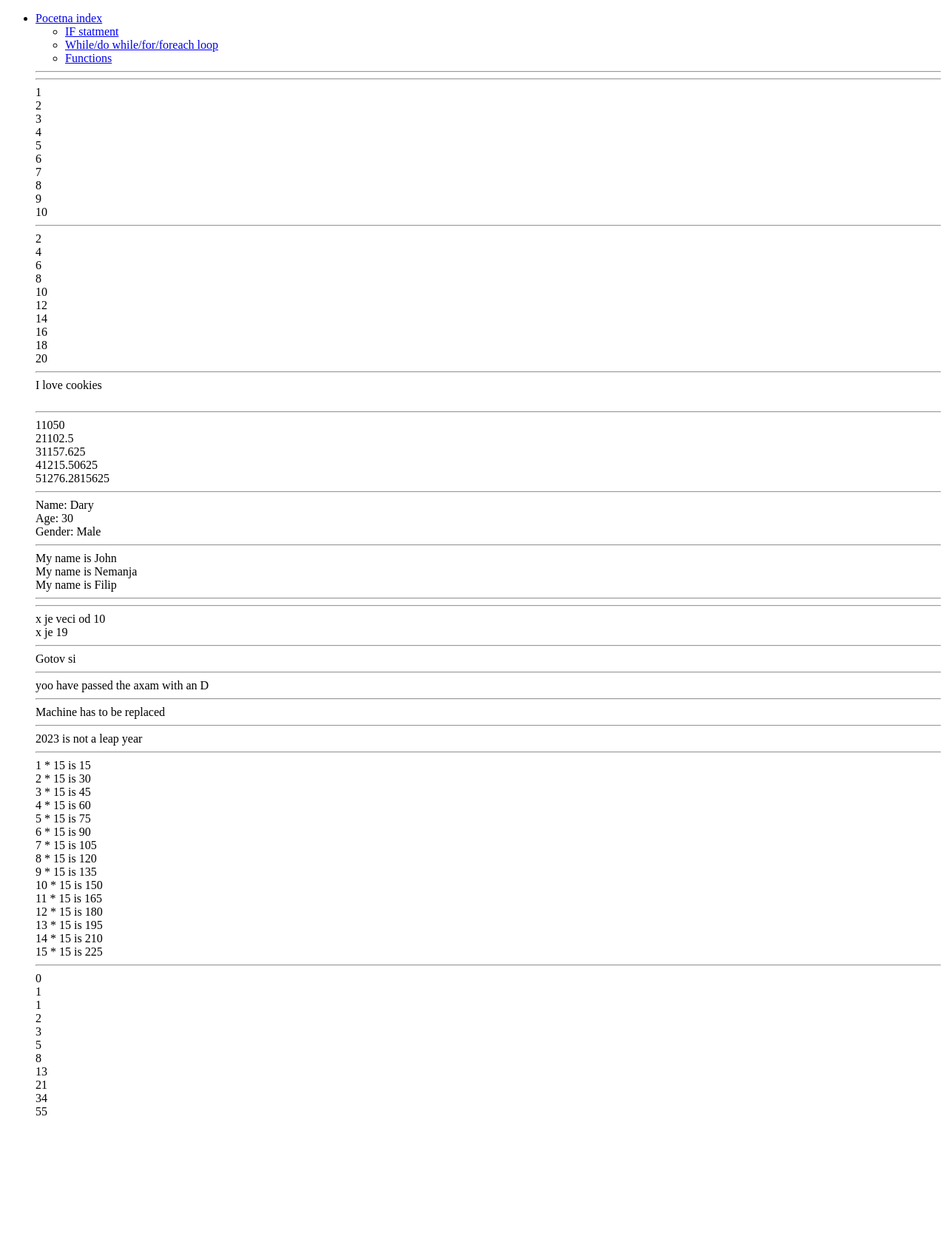
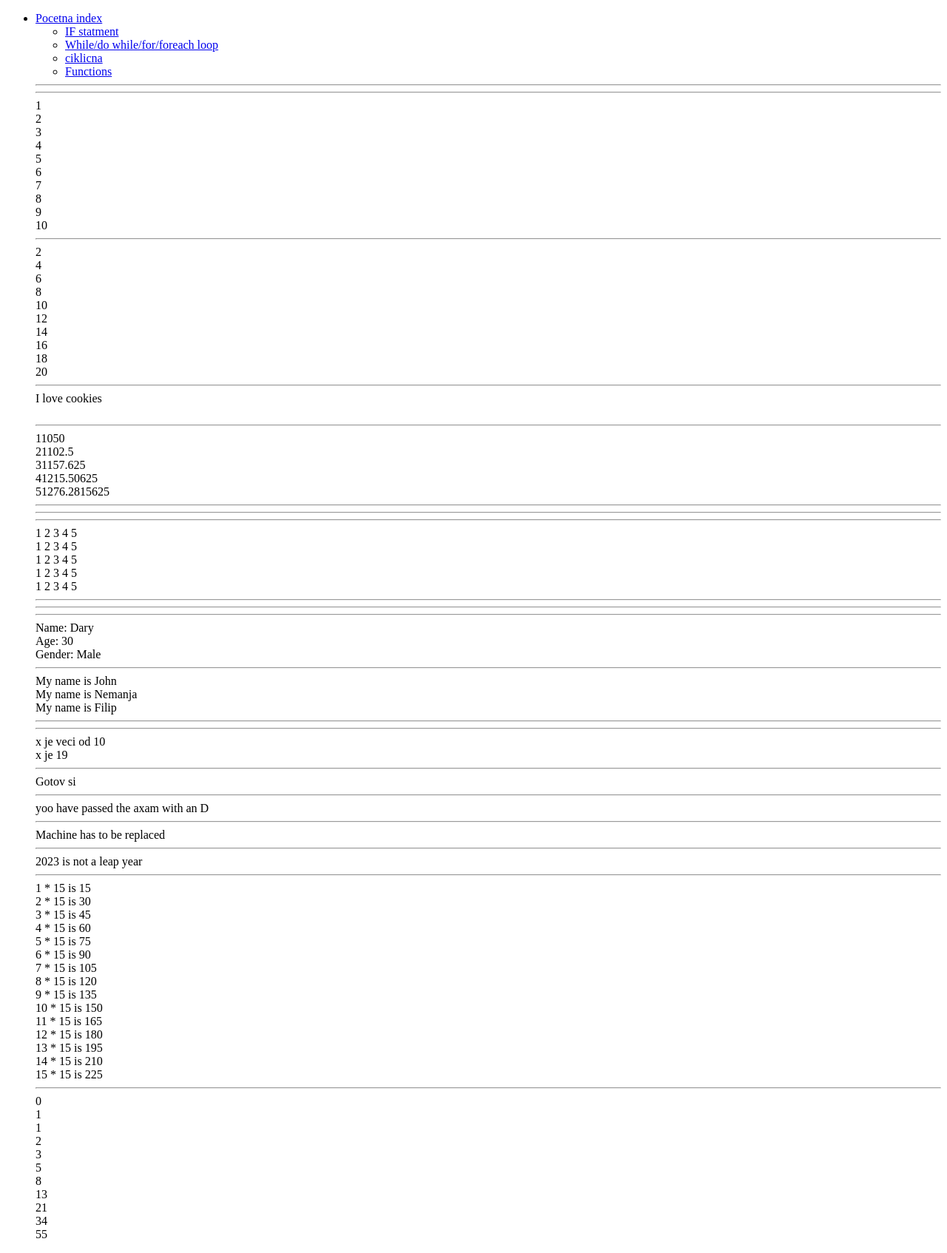
Before and after one commit to nduric92/Home-practice, a PHP site: page /loop.php in a window 1280 px wide. Shown: the whole page at 74% size. Before the commit the page ends 1508 px from the top, so only its background shows below. Run offline with PHP 8.4, Linux system fonts and the light colour scheme.

Commit message:
Update loop.php

```diff
--- a/udemy/udemy.hr/loop.php
+++ b/udemy/udemy.hr/loop.php
@@ -13,6 +13,7 @@
             <ul class="submenu menu vertical" data-submenu>
             <li><a href="ifstatment.php">IF statment</a></li>
             <li><a href="loop.php">While/do while/for/foreach loop</a></li>
+            <li><a href="ciklicna.php">ciklicna</a></li>
             <li><a href="Functions.php">Functions</a></li>
 </ul>
 
@@ -78,7 +79,36 @@ for($years = 1; $years<=5; $years++){
     echo $years . $deposit . '<br>';
 }
 
+echo '<hr>';
+echo '<hr>';
+echo '<hr>';
 
+$n=5;
+$m=5;
+$matrica =[];
+
+$n=isset($_GET['prvi'])?$_GET['prvi']:5;
+$m=isset($_GET['drugi'])?$_GET['drugi']:5;
+
+for($i=0; $i < $n; $i++){
+    $red=[];
+    for($j=0; $j <= $m; $j++){
+        $red[]=$j;
+
+    }$matrica[]=$red;
+}
+
+
+for($i=0; $i<$n; $i++){
+    for($j=1; $j<=$m; $j++){
+        echo $matrica[$i][$j]. ' ';
+    }
+    echo '<br>';
+}
+
+
+echo '<hr>';
+echo '<hr>';
 echo '<hr>';
 //--------------------//
 //   FOREACH loop     //
```
